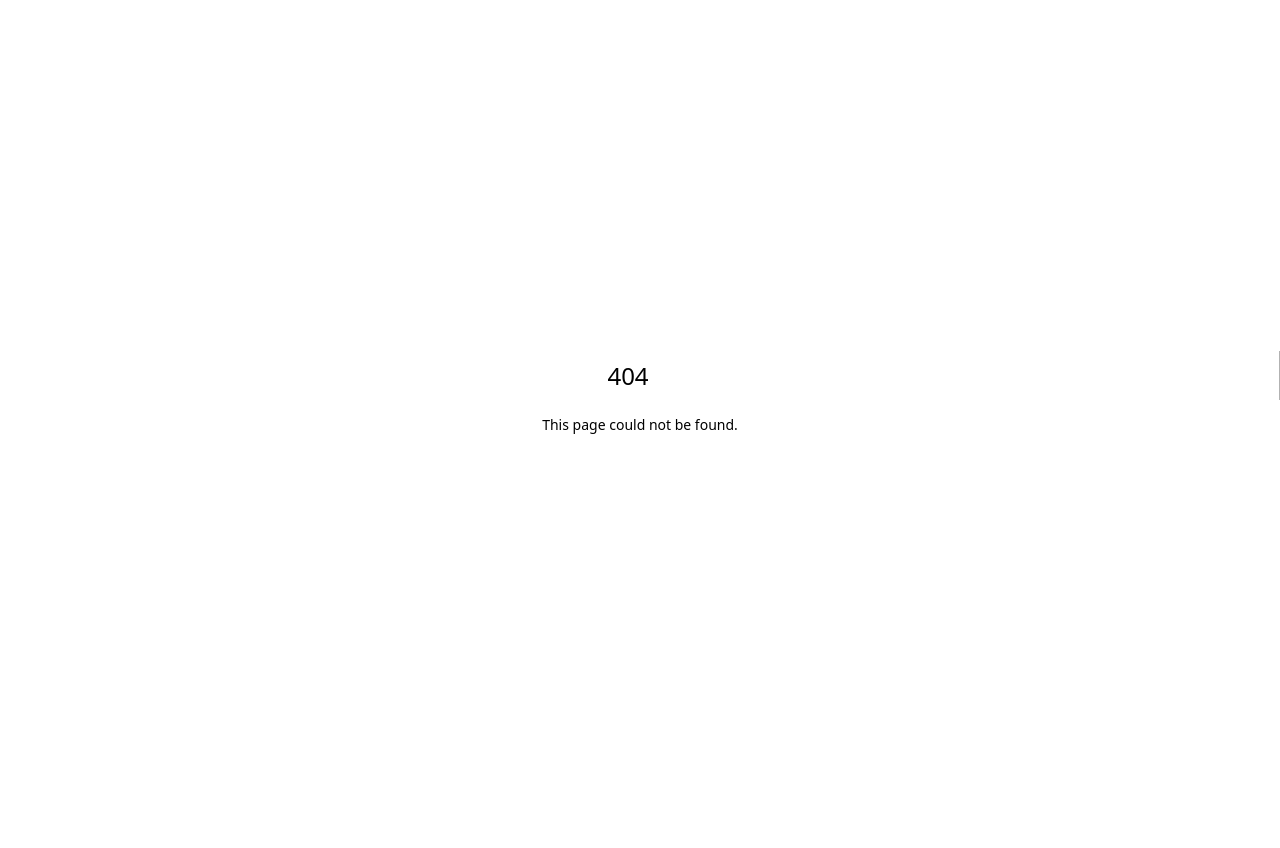
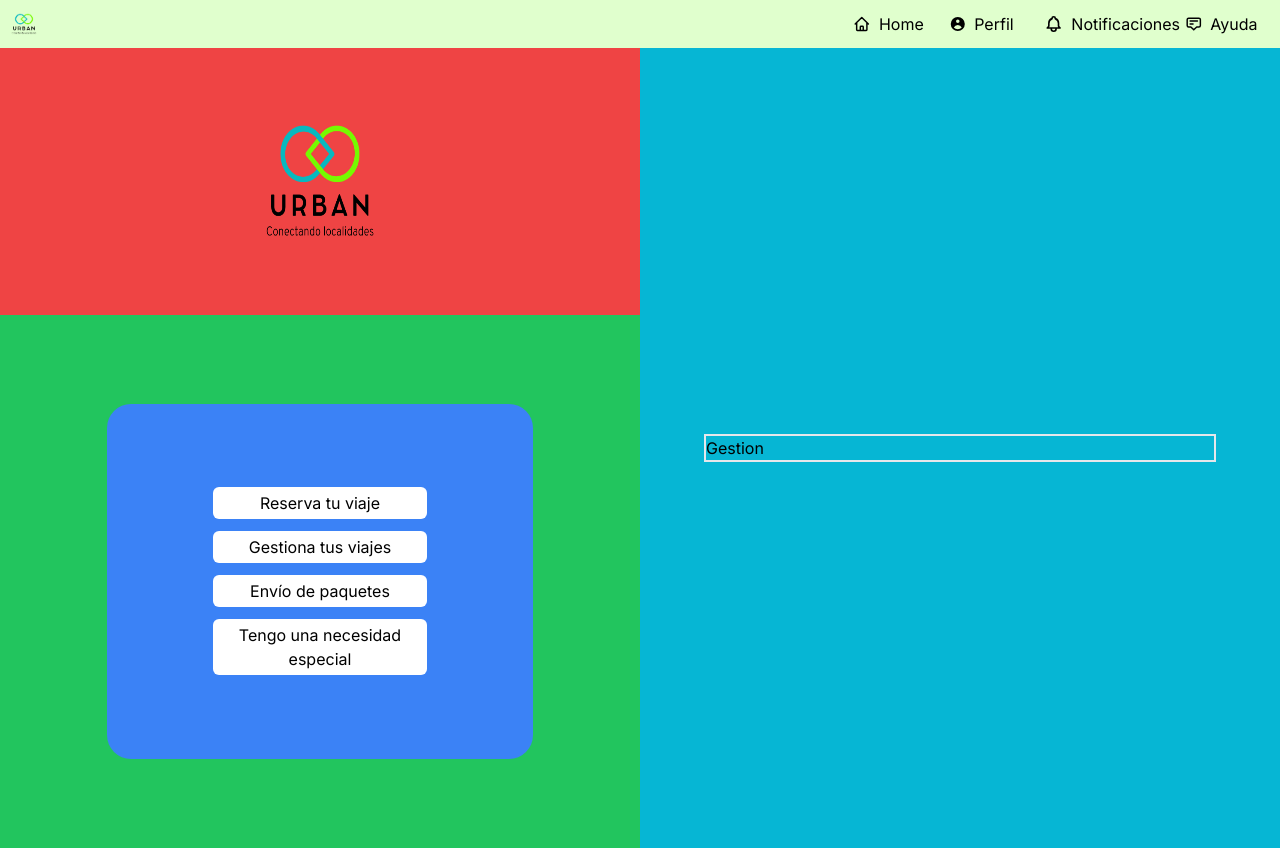
Before and after one commit to pablosecuen/Urban, a Next.js app in the folder client/: page /home/gestion in a window 1280 px wide. Before the commit this address had no page. Before the commit the page ends 800 px from the top, so only its background shows below. Built offline with nearby package versions, Linux system fonts and the light colour scheme.

Commit message:
ruta anidad gestion

```diff
--- /dev/null
+++ b/client/app/home/gestion/page.tsx
@@ -0,0 +1,3 @@
+export default function Gestion() {
+  return <div className="w-4/5 mx-auto border-2">Gestion</div>;
+}
```
